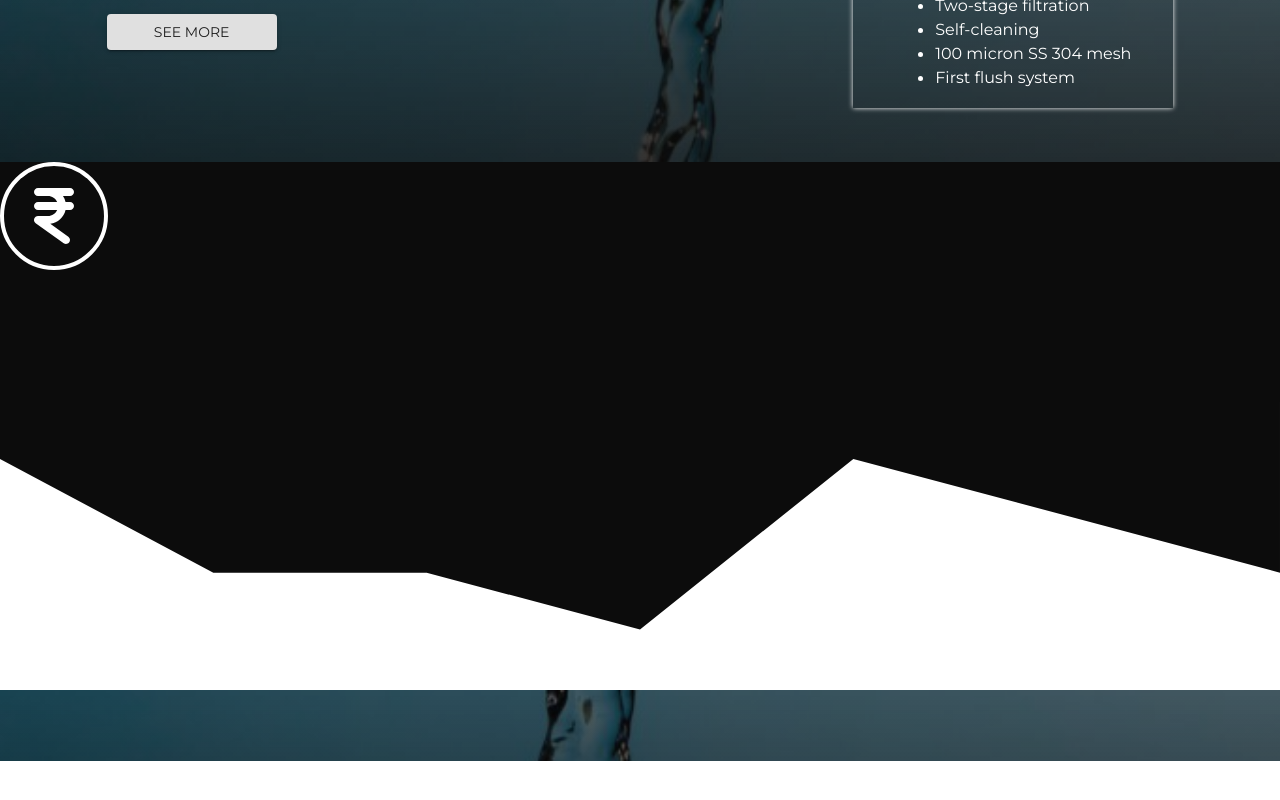
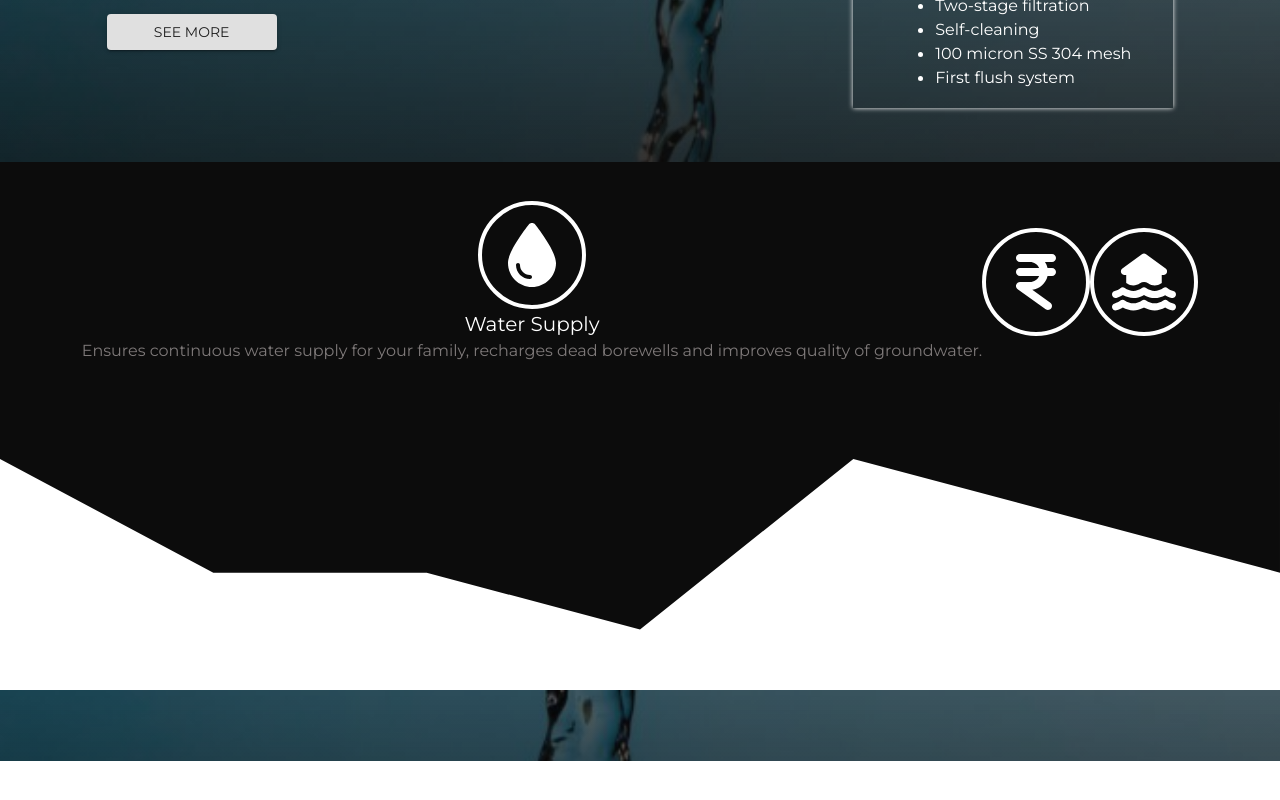
Before and after one commit to prashantbharati/rhall, a React (Create React App) app: page / in a window 1280 px wide. Shown: the part 839-1639 px from the top of the page. Built offline with nearby package versions, Linux system fonts and the light colour scheme.

Commit message:
droplet placed

```diff
--- a/src/Home/home.js
+++ b/src/Home/home.js
@@ -7,7 +7,11 @@ import frontfirst from "../images/frontfirst.jpg";
 import Cacomponent from "./carousel";
 import useStyles from "./styles.js";
 import { FontAwesomeIcon } from "@fortawesome/react-fontawesome";
-import { faIndianRupeeSign } from "@fortawesome/free-solid-svg-icons";
+import {
+  faDroplet,
+  faHouseFloodWater,
+  faIndianRupeeSign,
+} from "@fortawesome/free-solid-svg-icons";
 
 const Home = () => {
   const classes = useStyles();
@@ -171,7 +175,72 @@ const Home = () => {
         <br />
         <br />
         <br />
-        <div style={{ height: "30vh", backgroundColor: "#0c0c0c" }}>
+        <div
+          style={{
+            height: "30vh",
+            display: "flex",
+            flexDirection: "row",
+            alignItems: "center",
+            justifyContent: "center",
+            backgroundColor: "#0c0c0c",
+          }}
+        >
+          <div
+            style={{
+              display: "flex",
+              flexDirection: "column",
+              justifyContent: "center",
+              alignItems: "center",
+            }}
+          >
+            <div
+              style={{
+                width: "100px",
+                height: "100px",
+                borderRadius: "50%",
+                border: "4px solid",
+                borderColor: "white",
+
+                display: "flex",
+                alignItems: "center",
+                justifyContent: "center",
+              }}
+            >
+              <FontAwesomeIcon
+                style={{
+                  width: "4em",
+                  height: "4em",
+                  position: "relative",
+                  display: "block",
+                  color: "white",
+                }}
+                icon={faDroplet}
+              />
+            </div>
+
+            <Typography
+              style={{
+                fontSize: "20px",
+                fontWeight: "500",
+                textTransform: "none",
+                color: "#ffffff",
+              }}
+            >
+              Water Supply
+            </Typography>
+
+            <Typography
+              style={{
+                color: "#7E7979",
+                fontWeight: "300",
+                fontSize: "1em",
+              }}
+            >
+              Ensures continuous water supply for your family, recharges dead
+              borewells and improves quality of groundwater.
+            </Typography>
+          </div>
+
           <div
             style={{
               width: "100px",
@@ -194,6 +263,31 @@ const Home = () => {
                 color: "white",
               }}
               icon={faIndianRupeeSign}
+            />
+          </div>
+
+          <div
+            style={{
+              width: "100px",
+              height: "100px",
+              borderRadius: "50%",
+              border: "4px solid",
+              borderColor: "white",
+
+              display: "flex",
+              alignItems: "center",
+              justifyContent: "center",
+            }}
+          >
+            <FontAwesomeIcon
+              style={{
+                width: "4em",
+                height: "4em",
+                position: "relative",
+                display: "block",
+                color: "white",
+              }}
+              icon={faHouseFloodWater}
             />
           </div>
         </div>
```
